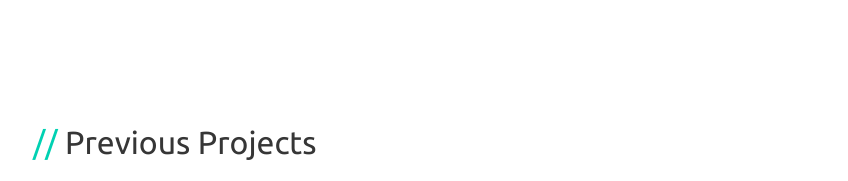
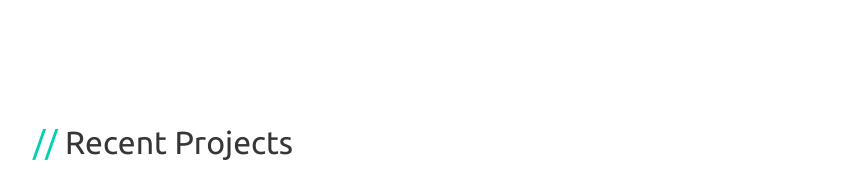
Before and after one commit to Daniel-Walsh/my-resume-site, a website: page index.html in a window 1280 px wide. Shown: the part 820-1001 px from the top of the page, without its empty margins (207-1055 px from the left). Drawn offline with Linux system fonts and the light colour scheme.

Commit message:
Updated copy.

```diff
--- a/index.html
+++ b/index.html
@@ -51,7 +51,7 @@
         <section class="my-work section is-medium">
             <div class="container fadein">
 
-                <h2 class="title is-3">Previous Projects</h2>
+                <h2 class="title is-3">Recent Projects</h2>
                 <p>Developing websites and applications in both a personal and professional capacity, I've worked on a number of projects over the years. Here's just a short list of what I've been involved in recently:</p>
 
                 <div class="columns work fadein">
```
